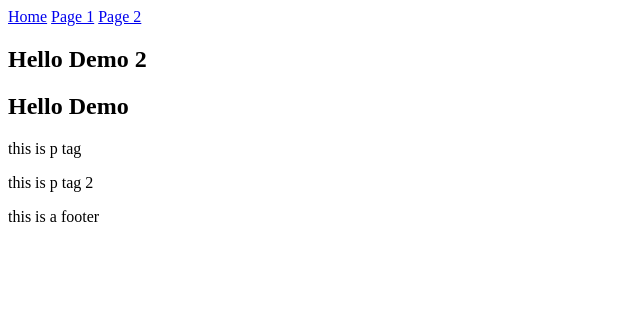
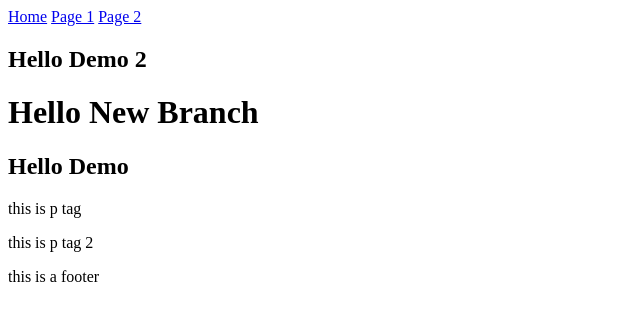
Before and after one commit to kilonzif/fork-demo, a plain HTML site: page index.html in a window 1280 px wide. Shown: the whole page, without its empty margins (0-640 px from the left). Drawn offline with Linux system fonts and the light colour scheme.

Commit message:
created a testBranch

```diff
--- a/app.js
+++ b/app.js
@@ -0,0 +1 @@
+Console.log ("Added This");
--- a/index.html
+++ b/index.html
@@ -14,6 +14,9 @@
   </nav>
 
     <h2>Hello Demo 2</h2>
+    <div class="jumbotron">
+      <H1>Hello New Branch</H1>
+    </div>
 
     <div class="container">
         <h2>Hello Demo</h2>
```
